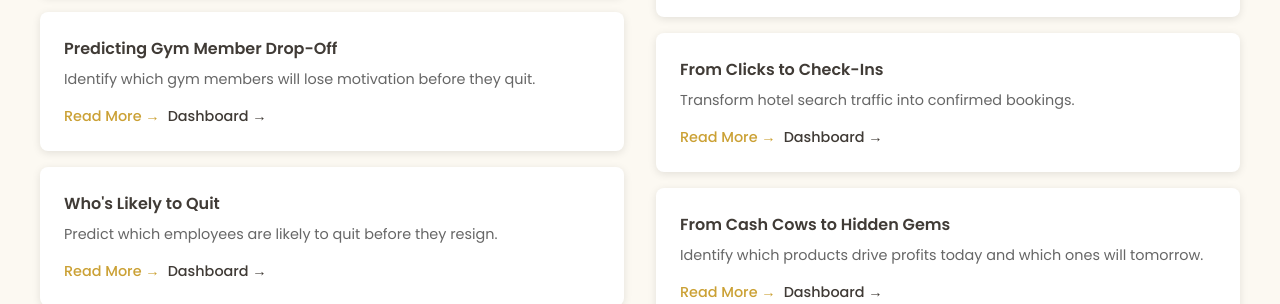
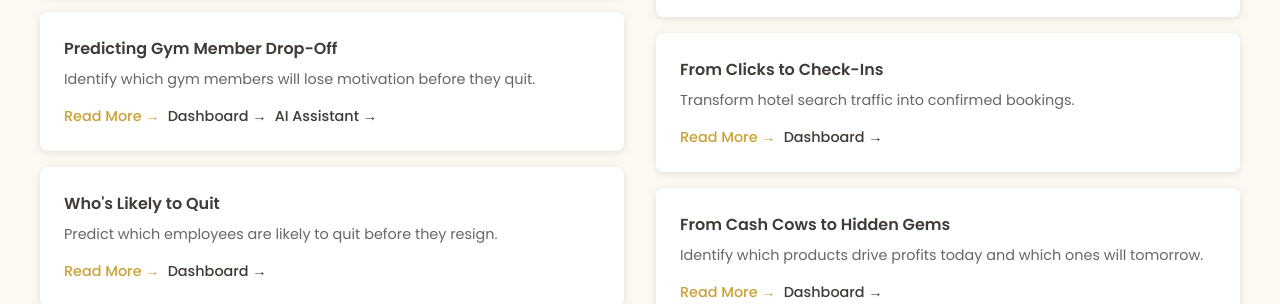
Before and after one commit to lyven81/pinnacles-learning-website, a Jekyll site: the page data-analytics.html, which Jekyll copies as it is, in a window 1280 px wide and 900 px high, scrolled down 593 px. Shown: the part 154-458 px from the top of the window. Built offline with Jekyll 4.4.1, drawn with Linux system fonts in a browser that asks for light colours.

Commit message:
Add AI Assistant link to Predicting Gym Member Dropout in data-analytics.html
- Added AI Assistant link next to Dashboard link
- Points to agentic_workflow/predicting-gym-member-dropout.html
- Follows existing format and styling

🤖 Generated with [Claude Code](https://claude.com/claude-code)

Co-Authored-By: Claude Sonnet 4.5 <noreply@anthropic.com>

```diff
--- a/data-analytics.html
+++ b/data-analytics.html
@@ -398,6 +398,7 @@
           <div style="display: flex; gap: 0.5rem; margin-top: 1rem;">
             <a href="case-study/predicting-gym-member-dropout.html" style="color: #CBA135; font-size: 0.9rem; text-decoration: none; font-weight: 500;">Read More →</a>
             <a href="dashboard/predicting-gym-member-dropout.html" style="color: #403B36; font-size: 0.9rem; text-decoration: none; font-weight: 500;">Dashboard →</a>
+            <a href="agentic_workflow/predicting-gym-member-dropout.html" style="color: #403B36; font-size: 0.9rem; text-decoration: none; font-weight: 500;">AI Assistant →</a>
           </div>
         </div>
 
```
